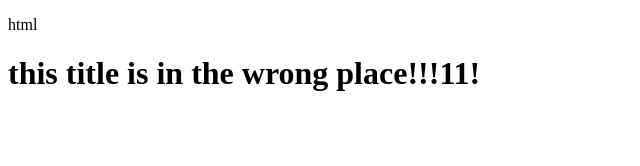
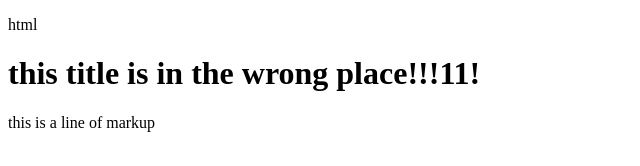
Before and after one commit to Swatboy76/brainstation-git-practice, a plain HTML site: page index.html in a window 1280 px wide. Shown: the whole page, without its empty margins (0-640 px from the left). Drawn offline with Linux system fonts and the light colour scheme.

Commit message:
This is a test commit

```diff
--- a/index.html
+++ b/index.html
@@ -8,4 +8,5 @@
 <body>
     <p>html</p>
     <header><h1>this title is in the wrong place!!!11!</h1></header>
+    <p>this is a line of markup</p>
 </html>
```
